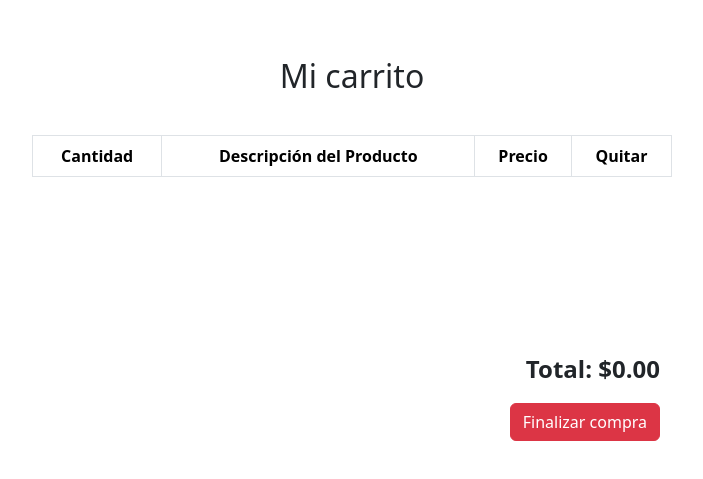
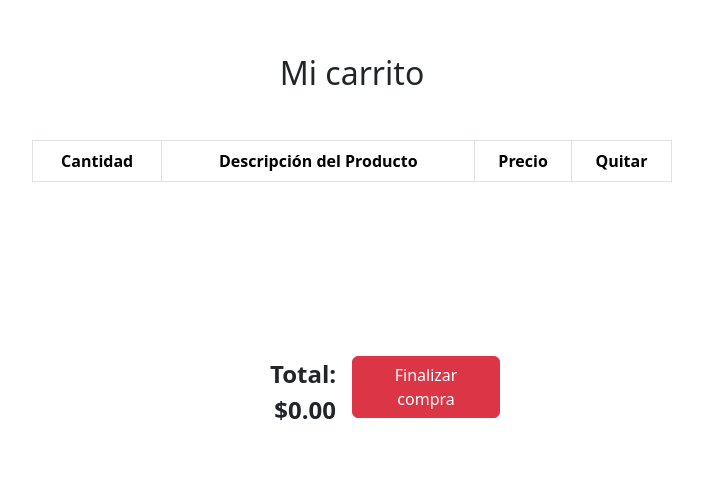
Before and after one commit to EzFern/CaC-Grupo-5, a React (Vite) app in the folder tiendaonline/: page /carrito in a window 1280 px wide. Shown: the part 163-642 px from the top of the page, without its empty margins (288-991 px from the left). Built offline with nearby package versions, Linux system fonts and the light colour scheme.

Commit message:
Modificaciones en diseño

```diff
--- a/tiendaonline/src/Components/Carrito.jsx
+++ b/tiendaonline/src/Components/Carrito.jsx
@@ -67,7 +67,9 @@ export const Carrito = () => {
 
   return (
     <div className="container mt-4 w-50vw d-flex flex-column align-items-center">
-      <h2 className="mb-4 text-start">Mi carrito</h2>
+      <div className="mb-4 text-start">
+      <h2>Mi carrito</h2>
+      </div>
       <div className="table-responsive">
         <table
           className="table table-bordered mt-3"
@@ -114,7 +116,7 @@ export const Carrito = () => {
           </tbody>
         </table>
       </div>
-      <div className="container">
+      <div className="container w-50 d-flex justify-content-end gap-3">
           <div className="fw-bold text-end">
             <p className=" fs-4 fs-md-3">
               Total: <span>${total}</span>
```
